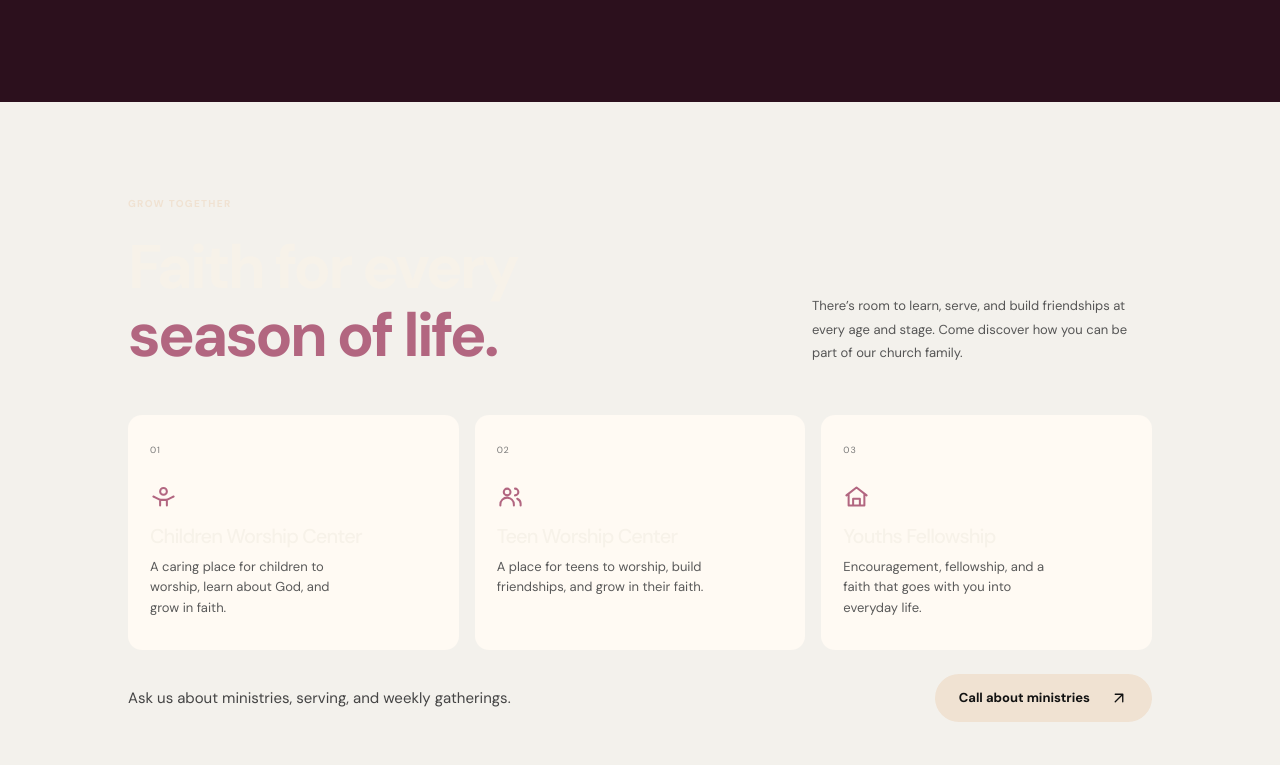
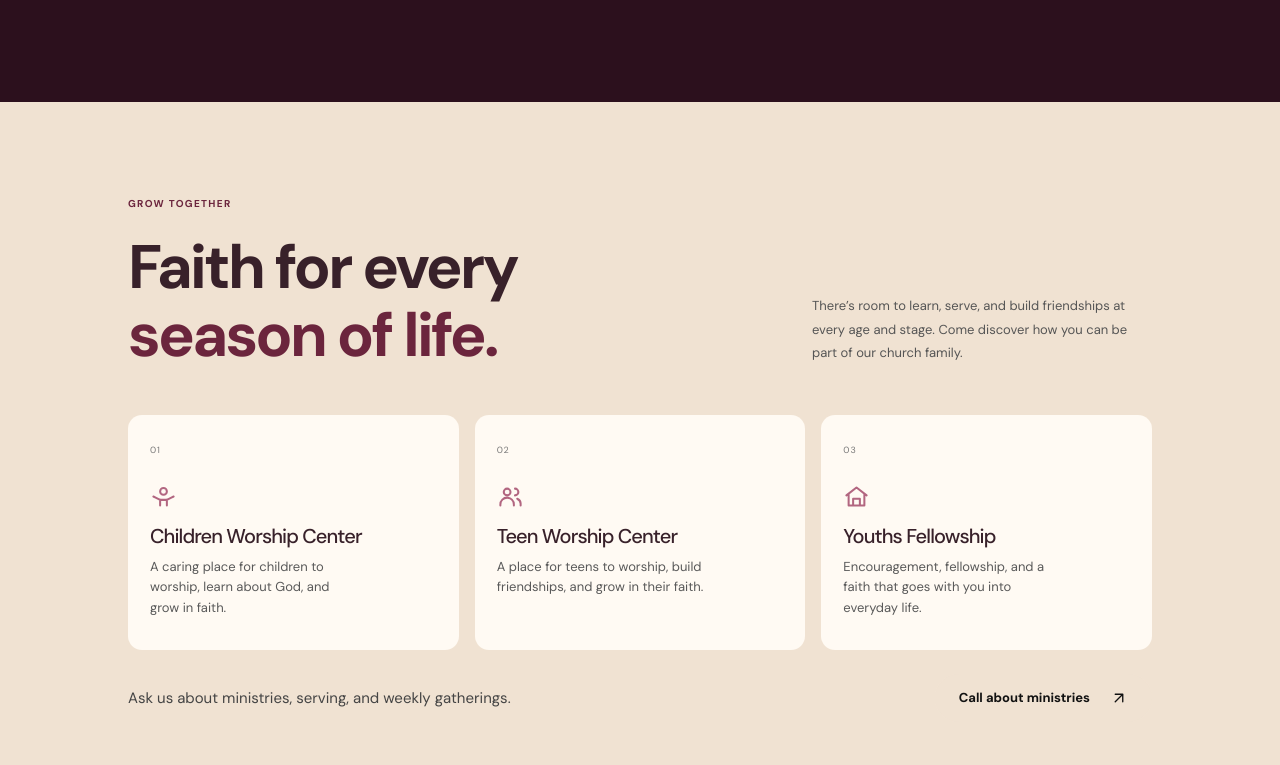
Before and after one commit to Plutobby/olivet-baptist-church-oyo, a plain HTML site: page index.html in a window 1280 px wide. Shown: the part 4635-5400 px from the top of the page. Drawn offline with Linux system fonts and the light colour scheme.

Commit message:
Improve ministry heading contrast
Co-authored-by: Copilot <223556219+Copilot@users.noreply.github.com>

```diff
--- a/styles.css
+++ b/styles.css
@@ -893,7 +893,9 @@ h1 em, h2 em { color: var(--lime); font-style: normal; font-weight: 700; }
 .discover-card h3 { margin: 10px 0 20px; font-size: clamp(22px, 2.2vw, 29px); line-height: 1.15; }
 .discover-card .button { min-height: 44px; font-size: 12px; }
 
-.ministries-section { background: #f3f1ec; }
+.ministries-section { background: var(--lime); color: #38212a; }
+.ministries-section .eyebrow { color: var(--green); }
+.ministries-section .ministries-heading h2 em { color: var(--green); }
 .ministry-grid { gap: 16px; }
 .ministry-card, .ministry-card + .ministry-card { min-height: 235px; border-radius: 14px; }
 .ministry-card p { font-size: 13px; line-height: 1.6; }
```
